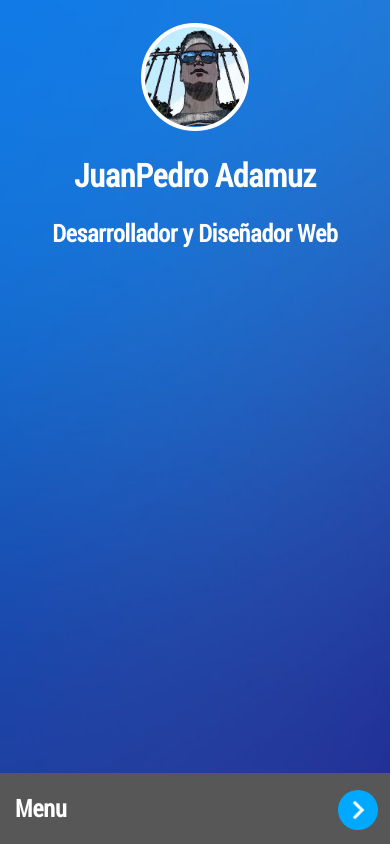
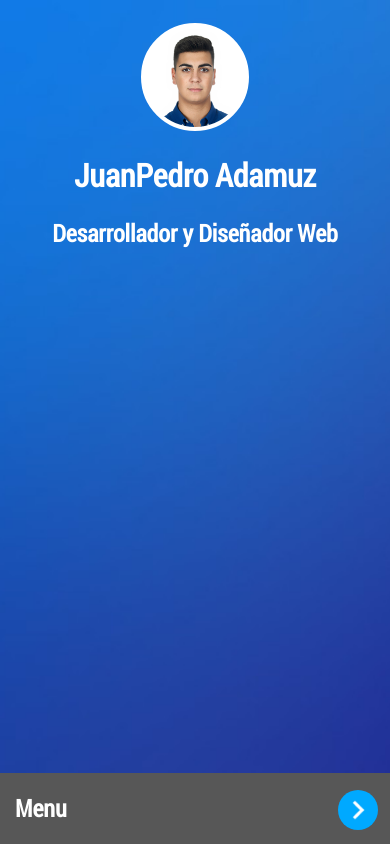
Before and after one commit to JuanPeWork/juanpework.github.io, a PHP site: page / in a window 390 px wide. Shown: the top 844 px of the page. Run offline with PHP 8.4, Linux system fonts and the light colour scheme.

Commit message:
Cambiar foto

```diff
--- a/CSS/style.css
+++ b/CSS/style.css
@@ -21,7 +21,7 @@
     width: 100%;
   }
   header #photo {
-    background: url("../Images/photo.png");
+    background: url("../Images/photo.jpg");
     background-size: 100%;
     background-repeat: no-repeat;
     border: 4px solid #fff;
```
Also changed, not shown: Images/photo.JPG (added), Images/photo.png (deleted).
